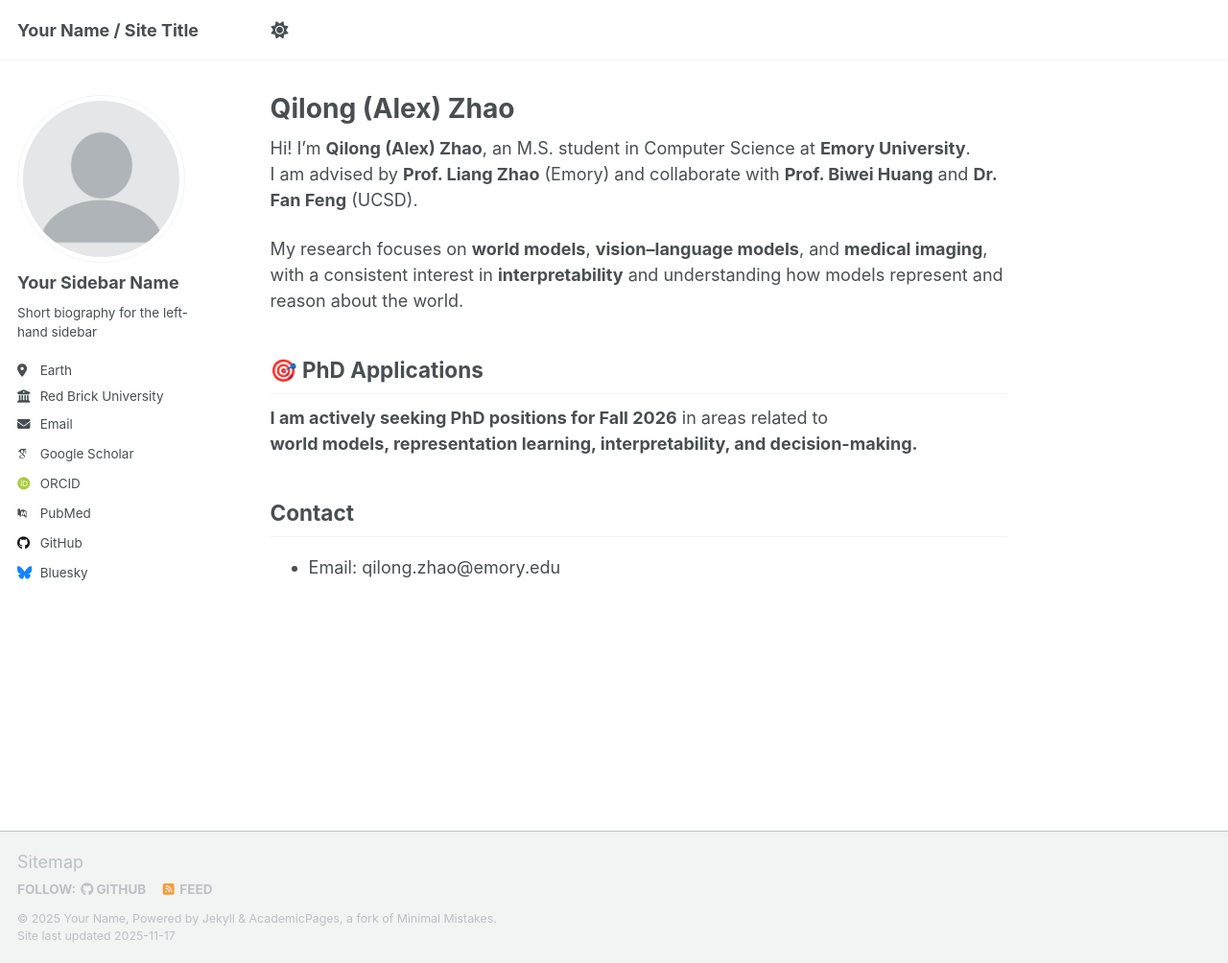
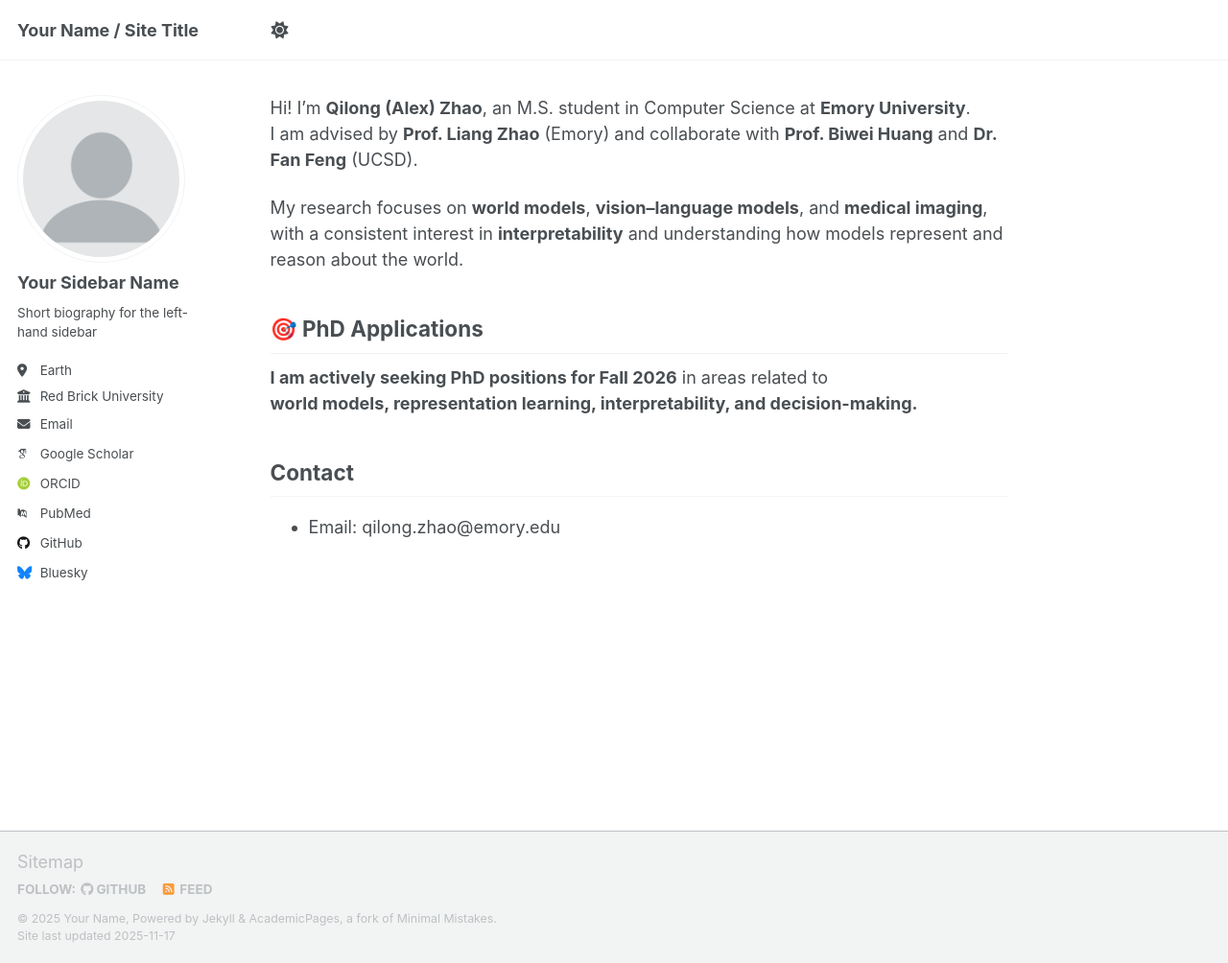
Before and after one commit to AlexQilong/alexqilong.github.io, a Jekyll site: the page built from _pages/about.md, in a window 1280 px wide and 1004 px high. Shown: the whole window at 96% size. Built offline with Jekyll 4.4.1, drawn with Linux system fonts in a browser that asks for light colours; some web fonts are replaced; a script that is not in the unit is left out.

Commit message:
Update about.md

```diff
--- a/_pages/about.md
+++ b/_pages/about.md
@@ -1,6 +1,5 @@
 ---
 permalink: /
-title: "Qilong (Alex) Zhao"
 author_profile: true
 ---
 
```
